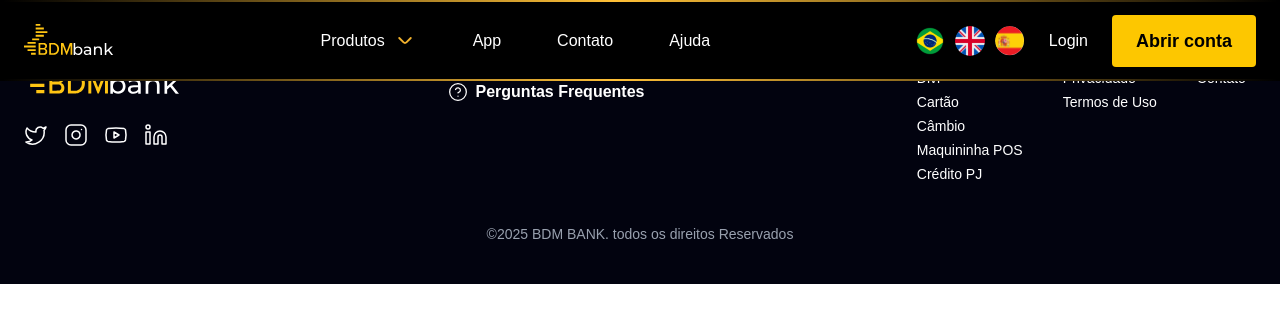
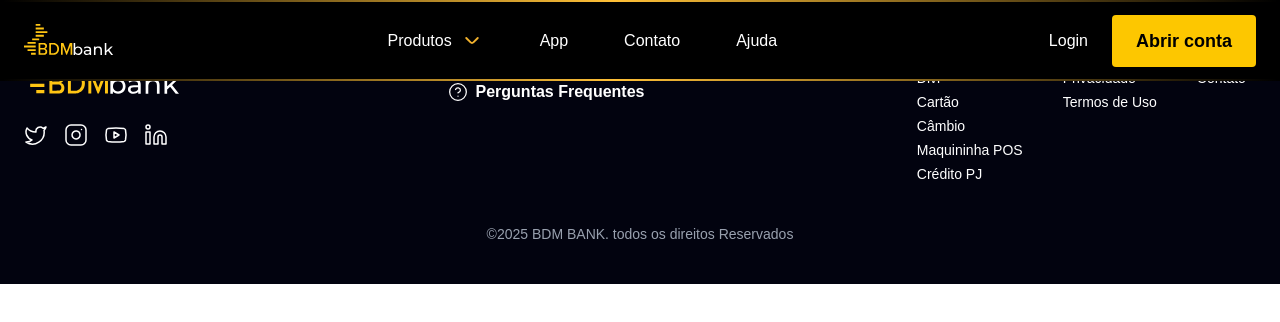
Before and after one commit to PauloMats/BDMbank-web3-frontend, a Next.js app: page / in a window 1280 px wide. Shown: the top 322 px of the page. Built offline with nearby package versions, Linux system fonts and the light colour scheme; no server answers.

Commit message:
fix(header): adjust header for remove language options

```diff
--- a/src/components/header/header.tsx
+++ b/src/components/header/header.tsx
@@ -73,11 +73,6 @@ const Header: React.FC = () => {
 
         {/* Ações - Desktop */}
         <div className="hidden lg:flex gap-6 items-center">
-          <div className="flex gap-2.5">
-            <img src="/img/br.svg" className="rounded-full h-[30px] w-[30px]" alt="BR" />
-            <img src="/img/en.svg" className="rounded-full h-[30px] w-[30px]" alt="EN" />
-            <img src="/img/es.svg" className="rounded-full h-[30px] w-[30px]" alt="ES" />
-          </div>
           <button className="text-base font-medium text-white">Login</button>
           <button className="px-6 py-3 text-lg font-bold rounded bg-yellow-400 text-black hover:bg-yellow-500">
             Abrir conta
```
